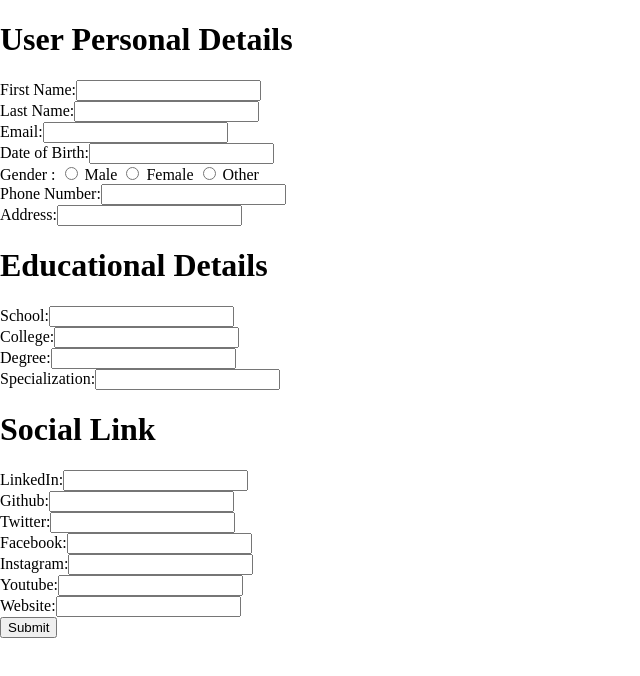
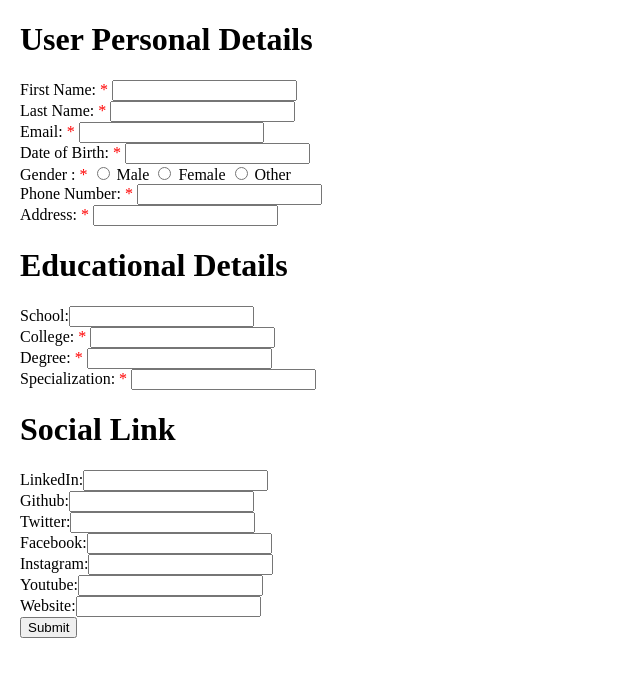
Before and after one commit to SHADABALIGITHUB/06.Practice_Dynamic.page, a React (Vite) app in the folder frontend/: page /user in a window 1280 px wide. Shown: the top 676 px of the page, without its empty margins (0-640 px from the left). Built offline with nearby package versions, Linux system fonts and the light colour scheme; no server answers.

Commit message:
USer components

```diff
--- a/frontend/src/components/PersonalDetails/UserPersonalDetails.tsx
+++ b/frontend/src/components/PersonalDetails/UserPersonalDetails.tsx
@@ -1,32 +1,64 @@
 import React from 'react'
+import {app} from '../../firebase'
+import { getFirestore } from 'firebase/firestore'
+// import { doc, setDoc } from 'firebase/firestore'
+import { collection, addDoc } from 'firebase/firestore'
+
 
 const UserPersonalDetails:React.FC = () => {
+    const db=getFirestore(app);
+
+    const addData=async()=>{
+
+        try{
+            const ref=await addDoc(collection(db,"userPersonal"),{
+                firstname:"",
+                lastname:"",
+                email:"",
+                dob:"",
+                gender:"",
+                phone:"",
+                address:""
+            })
+
+        }
+        catch(e){
+
+        }
+
+
+    }
+
+
+
+
+
   return (
-    <div>
+    <div style={{marginLeft:'20px'}}>
         <h1>User Personal Details</h1>
         <form >
         <label>
           First Name:
-          <input type="text" name="name" />
+         <span style={{color:'red'}}> *</span> <input type="text" name="name" />
         </label>
         <br />
         <label>
           Last Name:
-          <input type="text" name="name" />
+         <span style={{color:'red'}}> *</span> <input type="text" name="name" />
         </label>
         <br />
         <label>
           Email:
-          <input type="text" name="name" />
+         <span style={{color:'red'}}> *</span> <input type="text" name="name" />
         </label>
         <br />
         <label>
           Date of Birth:
-          <input type="text" name="name" />
+         <span style={{color:'red'}}> *</span> <input type="text" name="name" />
         </label>
         <br />
           <label htmlFor="Gender"> Gender : </label>
-          <input type="radio" id="male" name="gender" />
+         <span style={{color:'red'}}> *</span> <input type="radio" id="male" name="gender" />
           <label htmlFor="male"> Male </label>
           <input type="radio" id="female" name="gender" />
           <label htmlFor="male"> Female </label>
@@ -38,15 +70,17 @@ const UserPersonalDetails:React.FC = () => {
 
         <label>
           Phone Number:
-          <input type="text" name="name" />
+         <span style={{color:'red'}}> *</span> <input type="text" name="name" />
         </label>
         <br />
         <label>
           Address:
-          <input type="text" name="name" />
+         <span style={{color:'red'}}> *</span> <input type="text" name="name" />
 
         </label>
         <br />
+        </form>
+        <form >
         <h1> Educational Details </h1>
 
         <label>
@@ -56,20 +90,22 @@ const UserPersonalDetails:React.FC = () => {
         <br />
         <label>
           College:
-          <input type="text" name="name" />
+         <span style={{color:'red'}}> *</span> <input type="text" name="name" />
         </label>
         <br />
         <label>
           Degree:
-          <input type="text" name="name" />
+         <span style={{color:'red'}}> *</span> <input type="text" name="name" />
         </label>
         <br />
         <label>
           Specialization:
-          <input type="text" name="name" />
+         <span style={{color:'red'}}> *</span> <input type="text" name="name" />
         </label>
 
         <br />
+        </form>
+        <form >
         <h1>Social Link </h1>
         <label>
           LinkedIn:
```
